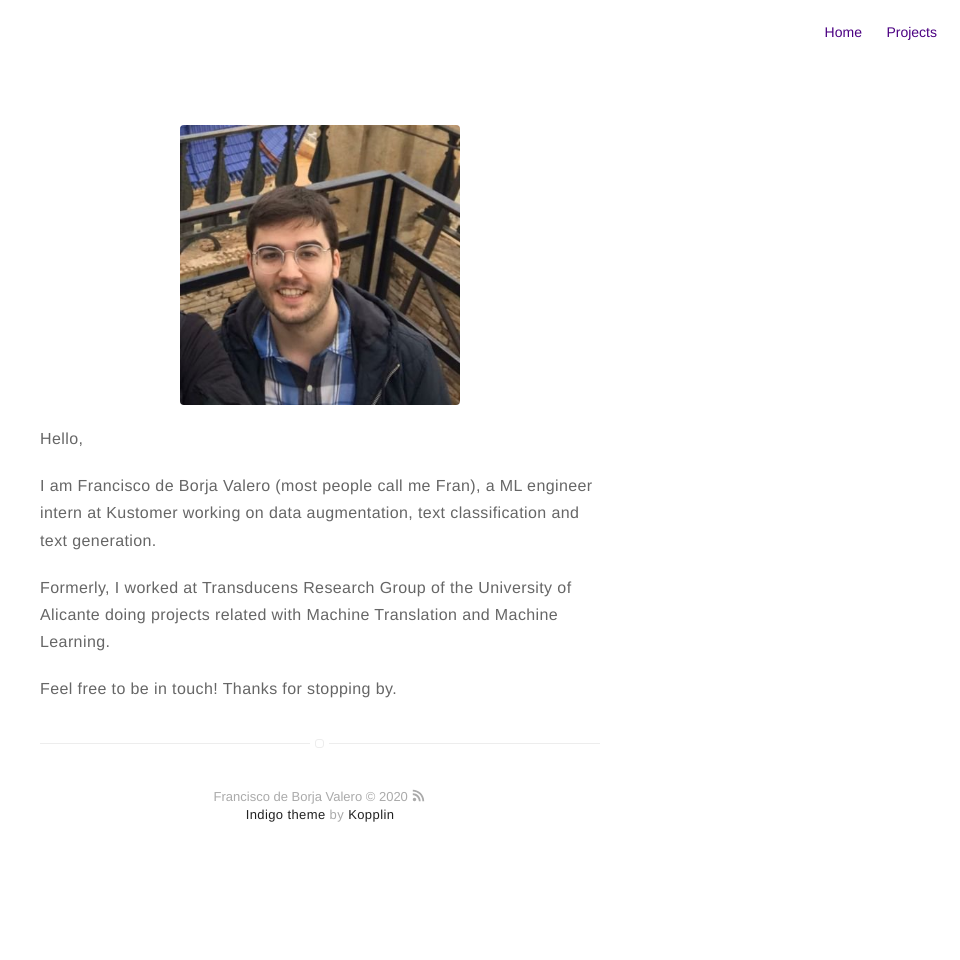
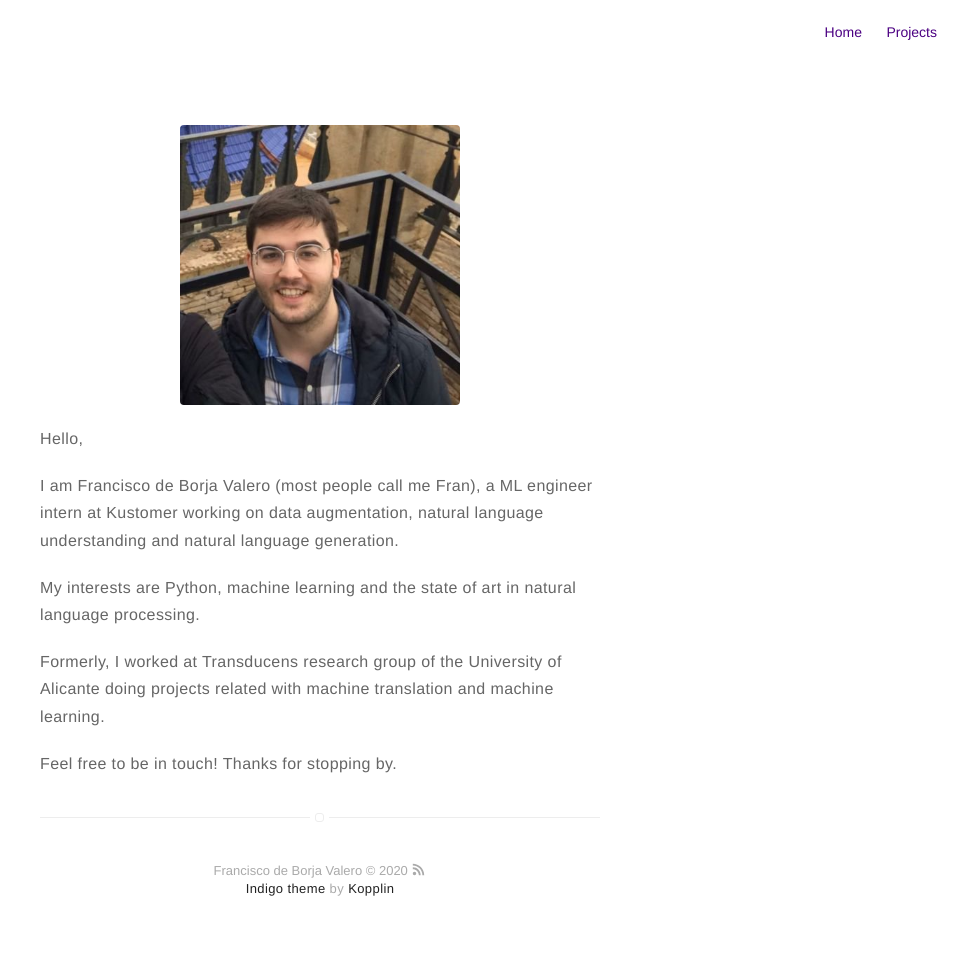
Before and after one commit to franbvalero/franbvalero.github.io, a Jekyll site: the page built from about.md, in a window 1280 px wide. Shown: the whole page, without its empty margins (320-1280 px from the left). Built offline with Jekyll 4.4.1, drawn with Linux system fonts in a browser that asks for light colours; before the commit the page ends 900 px from its top, so only the background shows below that.

Commit message:
Minor updates

```diff
--- a/about.md
+++ b/about.md
@@ -6,8 +6,10 @@ layout: page
 
 Hello,
 
-I am Francisco de Borja Valero (most people call me Fran), a ML engineer intern at Kustomer working on data augmentation, text classification and text generation.
+I am Francisco de Borja Valero (most people call me Fran), a ML engineer intern at Kustomer working on data augmentation, natural language understanding and natural language generation.
 
-Formerly, I worked at Transducens Research Group of the University of Alicante doing projects related with Machine Translation and Machine Learning.
+My interests are  Python, machine learning and the state of art in natural language processing.
+
+Formerly, I worked at Transducens research group of the University of Alicante doing projects related with machine translation and machine learning.
 
 Feel free to be in touch! Thanks for stopping by.
```
Also changed, not shown: projects.md (+2 -2 lines), 10 other files.
